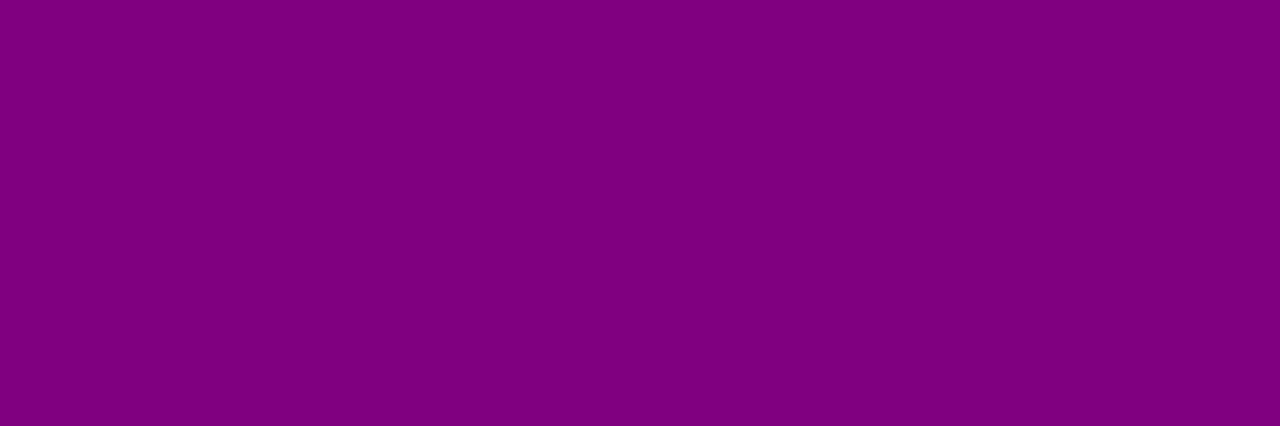
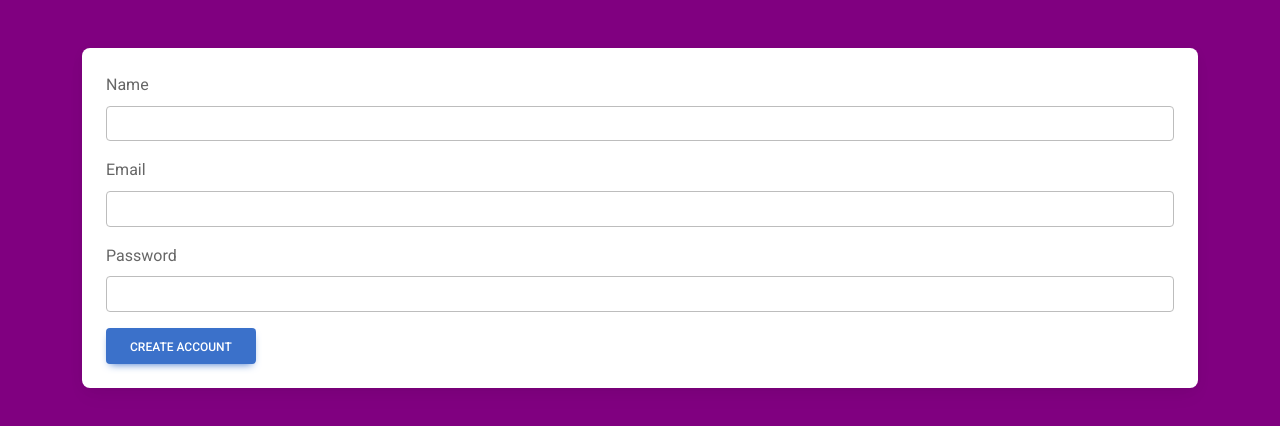
Before and after one commit to JamesDarby345/5LeagueFantasy, a React (Create React App) app in the folder 5leaguefantasyfrontend/: page /new_account in a window 1280 px wide. Before the commit this address had no page. Shown: the top 426 px of the page. Built offline with nearby package versions, Linux system fonts and the light colour scheme.

Commit message:
Refactor, Homepage, createAccount
Did some refactor for consistency. Added a homepage so people can start
working on it. Added create account

```diff
--- a/5leaguefantasyfrontend/src/App.js
+++ b/5leaguefantasyfrontend/src/App.js
@@ -3,14 +3,18 @@ import './App.css';
 import Login from './components/Login';
 import QueryPlayers from './components/playerQuery/QueryPlayers';
 import AccountInfo from './components/manager/AccountInfo';
+import CreateAccount from './components/manager/CreateAccount';
+import HomePage from './components/HomePage';
 import {BrowserRouter, Routes, Route} from "react-router-dom"
 function App() {
   return (
     <BrowserRouter>
       <Routes>
-        <Route path="/" element = {<Login />}></Route>
-        <Route path="/queryPlayers" element = {<QueryPlayers />}></Route>
+        <Route path="/" element={<HomePage/>} />
+        <Route path="/login" element = {<Login />}></Route>
+        <Route path="/query_players" element = {<QueryPlayers />}></Route>
         <Route path="/account" element = {<AccountInfo />}></Route>
+        <Route path="/new_account" element = {<CreateAccount />}></Route>
       </Routes>
     </BrowserRouter>
   );
--- /dev/null
+++ b/5leaguefantasyfrontend/src/components/HomePage.js
@@ -0,0 +1,51 @@
+import React, { useState, useEffect } from 'react';
+import { MDBContainer, MDBCard, MDBCardBody, MDBRow, MDBCol, MDBTypography } from 'mdb-react-ui-kit';
+import NaviagtionBar from './NavigationBar';
+import { useNavigate } from 'react-router-dom';
+
+function HomePage() {
+    const [formData] = useState(() => {
+        const storedData = localStorage.getItem("userData");
+        return storedData ? JSON.parse(storedData) : null; // Set to null if userData is missing
+    });
+
+    const [error, setError] = useState('');
+
+    const navigate = useNavigate(); // For redirecting the user
+
+    useEffect(() => {
+        // Check if formData is null (which means userData was missing or default data would have been used)
+        if (!formData) {
+            // Simulate throwing a 401 unauthorized error
+            setError('Unauthorized access. Default data cannot be used.');
+            // Optionally, redirect the user to a login page or show an error message
+            navigate('/'); // Change '/login' to your actual login route
+        }
+    }, [formData, navigate]);
+  return (
+    <>
+      <NaviagtionBar>
+        <MDBContainer className="my-5">
+            <MDBRow className="justify-content-center">
+            <MDBCol md="8">
+                <MDBCard alignment="center">
+                <MDBCardBody>
+                    {formData ? (
+                        <>
+                            <MDBTypography tag='h2' className='text-center mb-4'>Welcome to Our Platform!</MDBTypography>
+                            <p className="text-center">Welcome. Write something here.</p>
+                        </>
+                        ) : (
+                            <div>"401 unauthorized"</div>
+                        )}
+                </MDBCardBody>
+                </MDBCard>
+            </MDBCol>
+            </MDBRow>
+        </MDBContainer>
+      </NaviagtionBar>
+    </>
+  );
+}
+
+export default HomePage;
--- a/5leaguefantasyfrontend/src/components/Login.js
+++ b/5leaguefantasyfrontend/src/components/Login.js
@@ -35,7 +35,6 @@ function Login() {
     },
   });
 
-
   const handleLogin = async (e) => {
     e.preventDefault(); // Prevent default form submission behavior
 
@@ -43,7 +42,7 @@ function Login() {
       const response = await API.get('/managers/login/' + username + '/' + password);
       console.log(response.data);
       localStorage.setItem("userData", JSON.stringify(response.data));
-      navigate("/account") // use as reference to make landing page AKA home page
+      navigate("/") // use as reference to make landing page AKA home page
       // navigate("/queryPlayers");
       // Here, you could redirect the user to another page or save the login info (e.g., token) as needed
     } catch (error) {
@@ -62,6 +61,10 @@ function Login() {
         setError(error.messsage);
       }
     }
+  };
+
+  const handleRegisterNavigation = () => {
+    navigate('/new_account'); // Navigate to the new_account route
   };
 
   return (
@@ -84,7 +87,7 @@ function Login() {
                   <MDBBtn className="mb-4 px-5" color='' size='lg' type="submit">Login</MDBBtn>
                 </form>
                 <a className="small text-muted" href="#!">Forgot password?</a>
-              <p className="mb-5 pb-lg-2" style={{color: 'black'}}>Don't have an account? <a href="#!" style={{color: '#393f81'}}>Register Here</a></p>
+                <p className="mb-5 pb-lg-2" style={{color: 'black'}}>Don't have an account? <button onClick={handleRegisterNavigation} style={{color: '#393f81', background: 'none', border: 'none', padding: '0', font: 'inherit', cursor: 'pointer', outline: 'inherit'}}>Register Here</button></p>
               </MDBCardBody>
             </MDBCol>
           </MDBRow>
--- a/5leaguefantasyfrontend/src/components/NaviagationBar.js
+++ b/5leaguefantasyfrontend/src/components/NavigationBar.js
@@ -11,6 +11,7 @@ const NaviagtionBar = ({ children }) => {
         // Redirect to login page
         navigate('/login');
     };
+    const isAuthenticated = localStorage.getItem("userData");
     return (
         <>
             <MDBNavbar expand='lg' light bgColor='dark'>
@@ -31,10 +32,17 @@ const NaviagtionBar = ({ children }) => {
                     {/* Right-aligned Logout button */}
                     <MDBNavbarNav right fullWidth={false} className="mb-2 mb-lg-0">
                         <MDBNavbarItem>
-                            <MDBNavbarLink href='#!' onClick={handleLogout}>
-                                <MDBIcon fas icon="sign-out-alt" className="me-2" />
-                                Logout
-                            </MDBNavbarLink>
+                            {isAuthenticated ? (
+                                // If user is authenticated, show logout option
+                                <MDBNavbarItem>
+                                    <MDBNavbarLink href='#' onClick={handleLogout}>Logout</MDBNavbarLink>
+                                </MDBNavbarItem>
+                            ) : (
+                                // If user is not authenticated, show login option
+                                <MDBNavbarItem>
+                                    <MDBNavbarLink href='/login'>Login</MDBNavbarLink>
+                                </MDBNavbarItem>
+                            )}
                         </MDBNavbarItem>
                     </MDBNavbarNav>
                 </MDBContainer>
--- a/5leaguefantasyfrontend/src/components/manager/AccountInfo.js
+++ b/5leaguefantasyfrontend/src/components/manager/AccountInfo.js
@@ -1,6 +1,6 @@
 import React, { useState, useEffect } from 'react';
 import { MDBBtn, MDBContainer, MDBCard, MDBCardBody, MDBNavbar, MDBNavbarBrand, MDBNavbarItem, MDBNavbarLink, MDBNavbarNav, MDBIcon } from 'mdb-react-ui-kit';
-import NaviagtionBar from '../NaviagationBar';
+import NaviagtionBar from '../NavigationBar';
 import { useNavigate } from 'react-router-dom';
 
 function AccountInfo() {
@@ -23,11 +23,6 @@ function AccountInfo() {
             navigate('/'); // Change '/login' to your actual login route
         }
     }, [formData, navigate]);
-
-    const handleLogout = () => {
-        localStorage.removeItem("userData"); // Clear userData from localStorage
-        navigate('/'); // Redirect to login page or home page after logout
-    };
 
     const handleEdit = () => setIsEditing(true);
 
--- /dev/null
+++ b/5leaguefantasyfrontend/src/components/manager/CreateAccount.js
@@ -0,0 +1,60 @@
+import React, { useState } from 'react';
+import { MDBBtn, MDBContainer, MDBCard, MDBCardBody } from 'mdb-react-ui-kit';
+import { useNavigate } from 'react-router-dom';
+
+function CreateAccount() {
+    const [formData, setFormData] = useState({
+        name: '',
+        email: '',
+        password: '',
+    });
+    const [error, setError] = useState('');
+
+    const navigate = useNavigate(); // For redirecting the user after account creation
+
+    const handleChange = (event) => {
+        const { name, value } = event.target;
+        setFormData(prevFormData => ({
+            ...prevFormData,
+            [name]: value,
+        }));
+    };
+
+    const handleSubmit = async (event) => {
+        event.preventDefault();
+        // Placeholder for actual account creation logic, such as calling an API
+        try {
+            console.log('Form Data:', formData); // Replace with actual sign-up logic
+            navigate('/account-created'); // Redirect to a success page or login page
+        } catch (error) {
+            setError('An error occurred during account creation. Please try again.'); // Set your actual error message here
+        }
+    };
+
+    return (
+        <MDBContainer className="my-5">
+            <MDBCard>
+                <MDBCardBody>
+                    <form onSubmit={handleSubmit}>
+                        <div className="mb-3">
+                            <label htmlFor="name" className="form-label">Name</label>
+                            <input type="text" id="name" name="name" value={formData.name} onChange={handleChange} className="form-control" required />
+                        </div>
+                        <div className="mb-3">
+                            <label htmlFor="email" className="form-label">Email</label>
+                            <input type="email" id="email" name="email" value={formData.email} onChange={handleChange} className="form-control" required />
+                        </div>
+                        <div className="mb-3">
+                            <label htmlFor="password" className="form-label">Password</label>
+                            <input type="password" id="password" name="password" value={formData.password} onChange={handleChange} className="form-control" required />
+                        </div>
+                        {error && <div className="alert alert-danger" role="alert">{error}</div>}
+                        <MDBBtn type="submit" className="btn btn-primary">Create Account</MDBBtn>
+                    </form>
+                </MDBCardBody>
+            </MDBCard>
+        </MDBContainer>
+    );
+}
+
+export default CreateAccount;
--- a/5leaguefantasyfrontend/src/components/playerQuery/QueryPlayers.js
+++ b/5leaguefantasyfrontend/src/components/playerQuery/QueryPlayers.js
@@ -1,8 +1,8 @@
 import React, { useEffect, useState } from 'react';
 import { MDBNavbar, MDBNavbarBrand, MDBNavbarItem, MDBNavbarLink, MDBNavbarNav } from 'mdb-react-ui-kit';
 import { useNavigate } from 'react-router-dom';
-import NaviagtionBar from '../NaviagationBar';
-import * as apis from './helper/playerQueryAPI';
+import NaviagtionBar from '../NavigationBar';
+import * as apis from './helper/PlayerQueryAPI';
 import {
   MDBBtn,
   MDBContainer,
--- a/5leaguefantasyfrontend/src/components/playerQuery/helper/PlayerCard.js
+++ b/5leaguefantasyfrontend/src/components/playerQuery/helper/PlayerCard.js
@@ -1,5 +1,5 @@
 import React from "react";
-import { PlayerTypes } from "./playerQueryAPI";
+import { PlayerTypes } from "./PlayerQueryAPI";
 
 function PlayerCard(props) {
     let player = props.props;
```
Also changed, not shown: 5leaguefantasyfrontend/src/components/playerQuery/helper/PlayerQueryAPI.js (renamed from 5leaguefantasyfrontend/src/components/playerQuery/helper/playerQueryAPI.js). Lines whose indentation alone changed are shown as unchanged.
